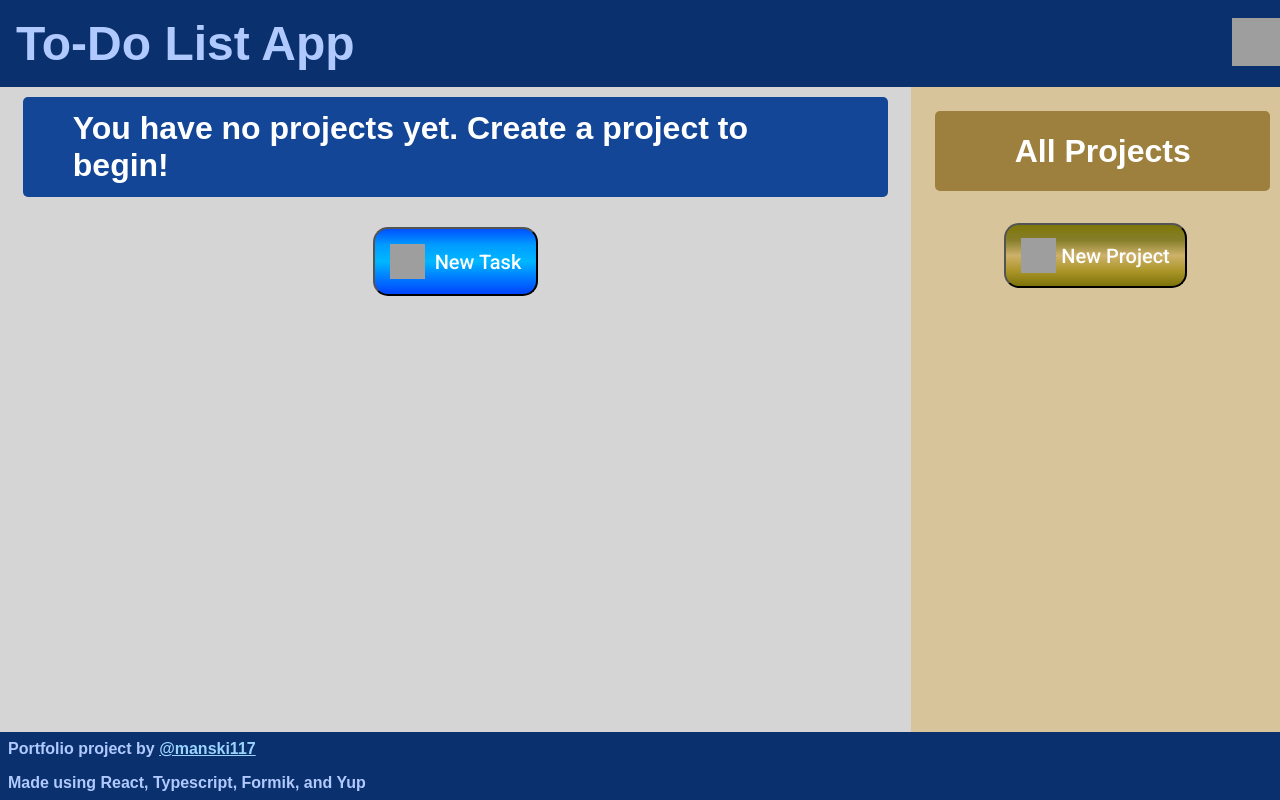
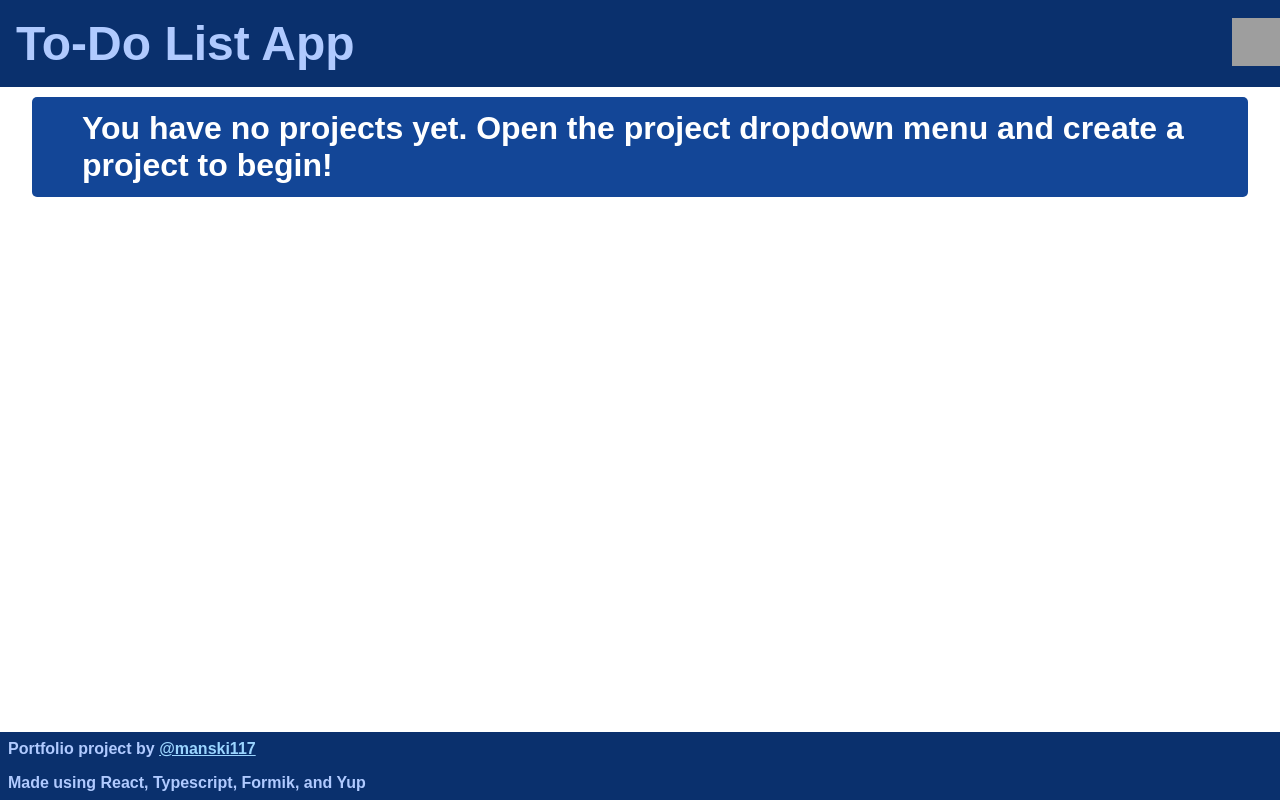
Before and after one commit to manski117/todo-list-remake, a React (Create React App) app: page / in a window 1280 px wide. Built offline with nearby package versions, Linux system fonts and the light colour scheme; grey boxes are pictures that could not be loaded.

Commit message:
Add task button no longer appears if no project selected.

```diff
--- a/src/App.css
+++ b/src/App.css
@@ -121,9 +121,9 @@ Footer h4{
 #current-project{
   flex-direction: column;
   min-width: 400px;
-  max-width: 2000px;
+  max-width: 3000px;
   width: 100%;
-  background-color: var(--task-bg-color);
+
 }
 
 .selected-project-header-container{
--- a/src/App.tsx
+++ b/src/App.tsx
@@ -34,7 +34,7 @@ function App() {
   //all projects
   const [allProjects, setAllProjects] = useState<ProjectObject | null>(null);
   //sidebar displayed
-  const [sidebarOpen, setSidebarOpen] = useState<boolean>(true);
+  const [sidebarOpen, setSidebarOpen] = useState<boolean>(false);
 
 
 
--- a/src/components/SelectedProject.tsx
+++ b/src/components/SelectedProject.tsx
@@ -30,11 +30,11 @@ export default function SelectedProject() {
     //displays message helpful to user depending on weather local storage loads
     if (projects === null) {
       setDefaultMessage(
-        "You have no projects yet. \nCreate a project to begin!"
+        "You have no projects yet. Open the project dropdown menu and create a project to begin!"
       );
     } else if (currentProject === null && !(projects === null)) {
       setDefaultMessage(
-        "No project selected. Please choose a project from the project list."
+        "No project selected. Please choose a project from the project list dropdown menu."
       );
     }
   }
@@ -49,7 +49,9 @@ export default function SelectedProject() {
       <div className="project-tasks-container flexbox">
         <TaskList />
       </div>
+      {selectedProjectCopy ? (
         <button
+          title="Create a new task"
           onClick={toggleNewTaskForm}
           id="add-new-task"
           className="form-hide-button flexbox"
@@ -60,6 +62,7 @@ export default function SelectedProject() {
           />
           New Task
         </button>
+      ) : null}
       {taskFormDisplayed ? formComponent : null}
     </div>
   );
```
Lines whose indentation alone changed are shown as unchanged.
